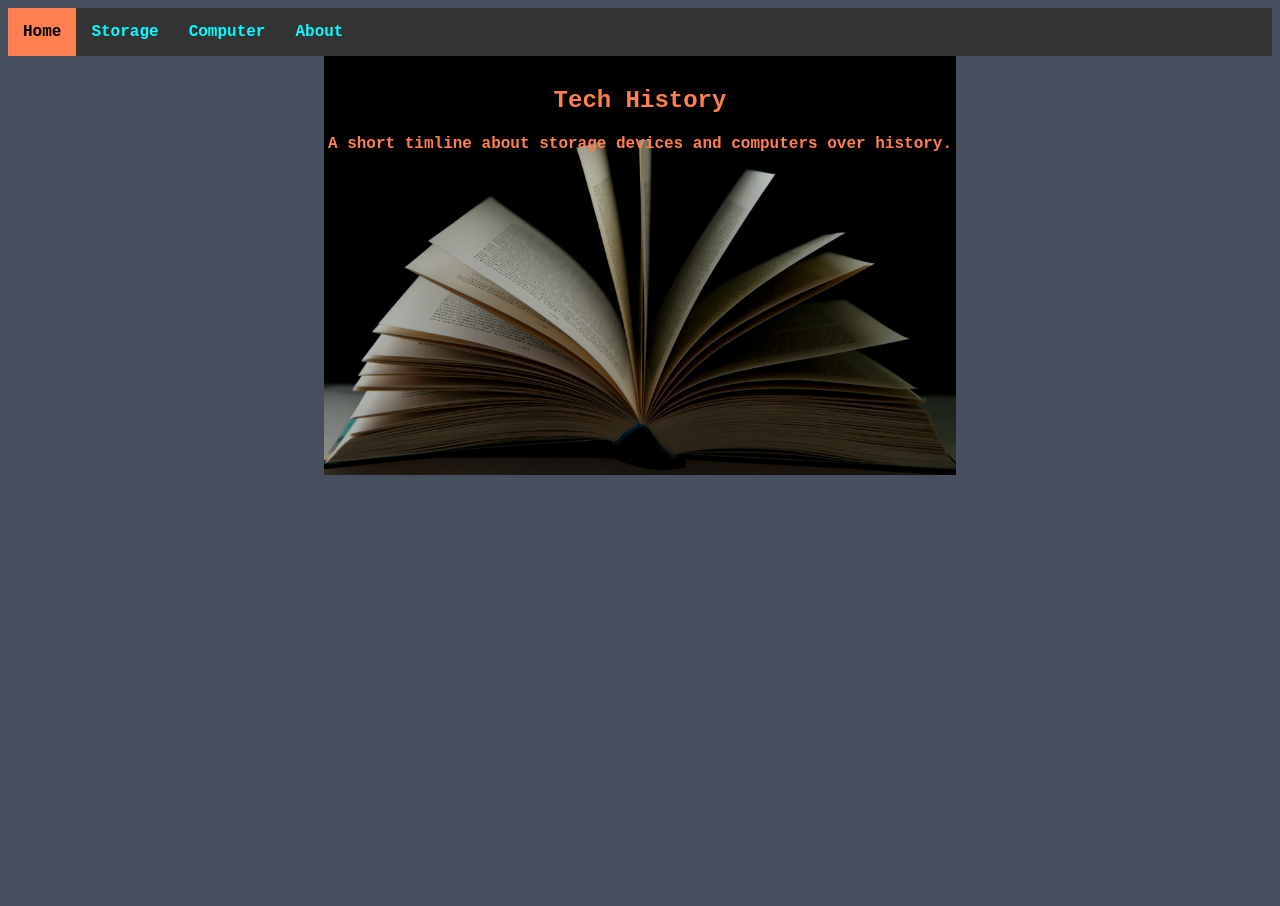
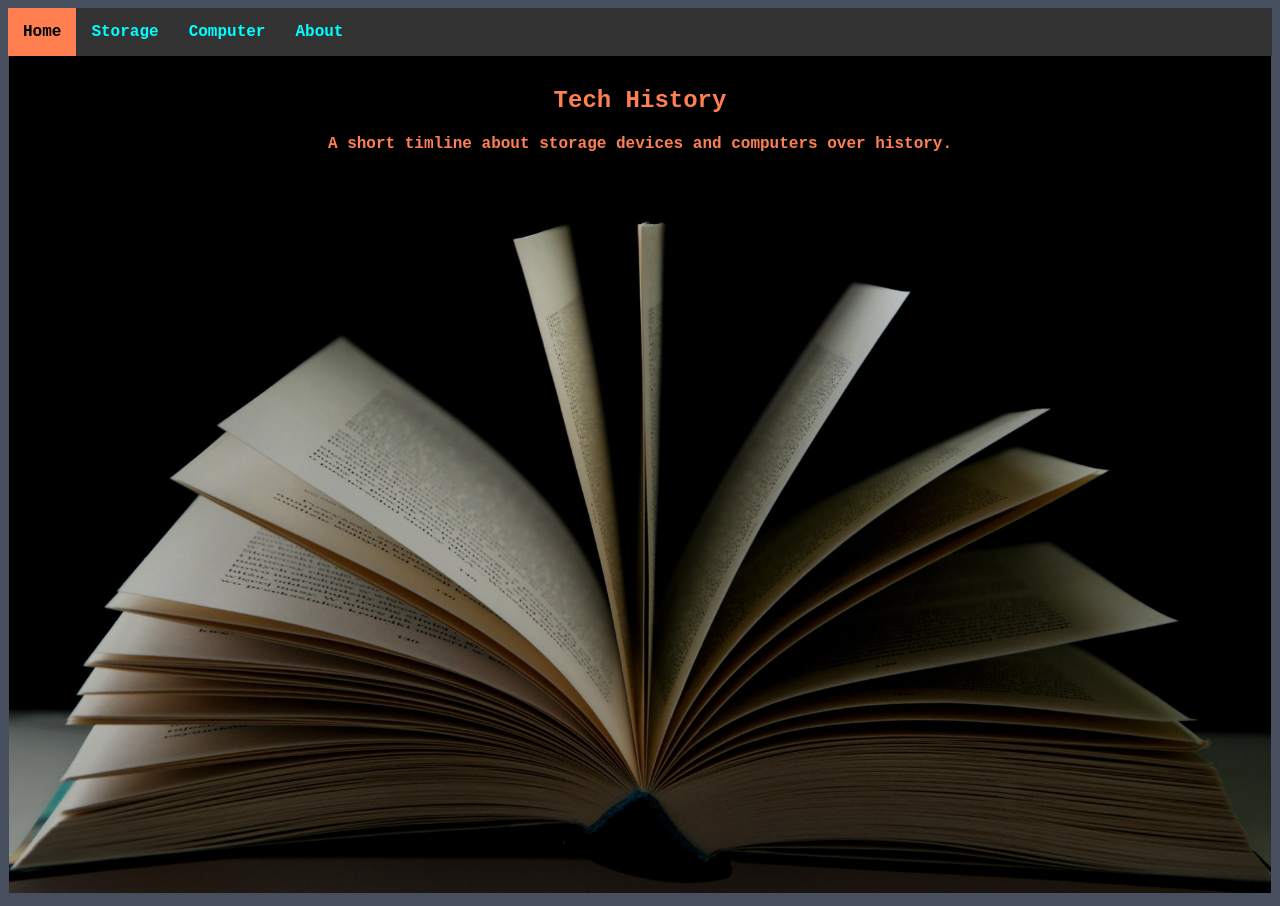
Before and after one commit to UnheardChrist/FinalOne, a plain HTML site: page index.html in a window 1280 px wide. Before the commit the page ends 800 px from the top, so only its background shows below. Drawn offline with Linux system fonts and the light colour scheme.

Commit message:
small change on image size

```diff
--- a/style.css
+++ b/style.css
@@ -60,6 +60,6 @@ li a:hover {
 }
 
 .backImg {
-	width: 50%;
+	width: 99.9%;
 	height: auto;
 }
```
